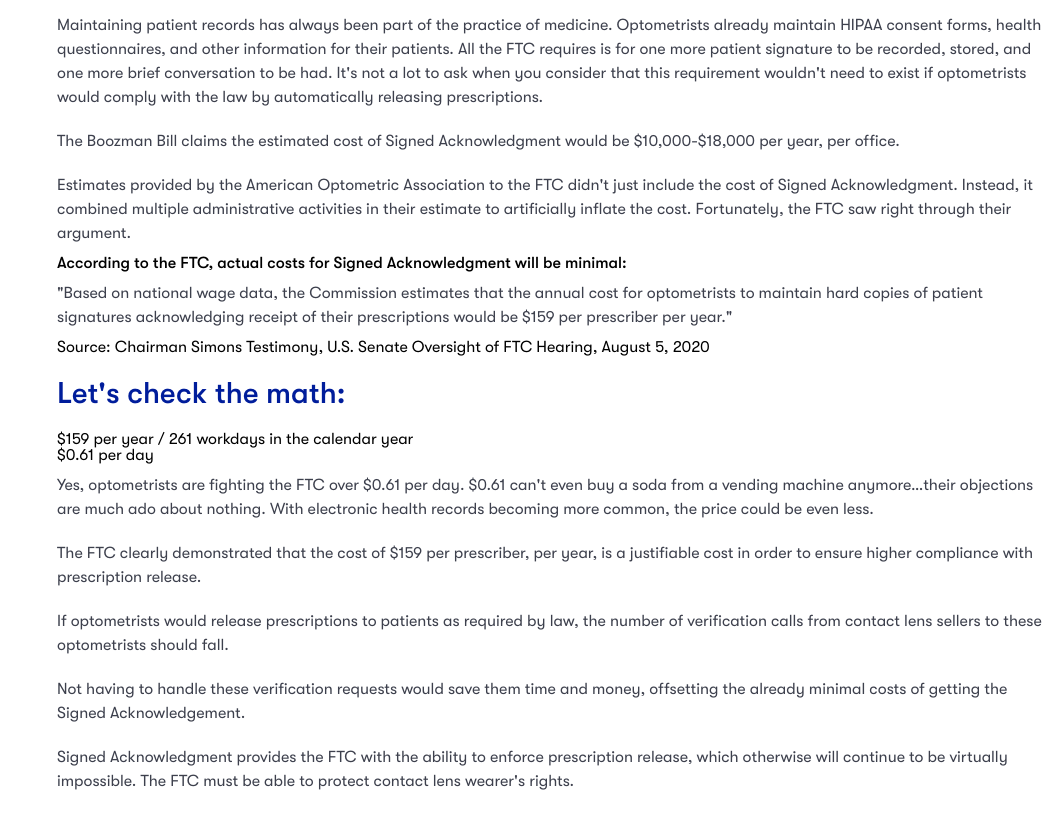
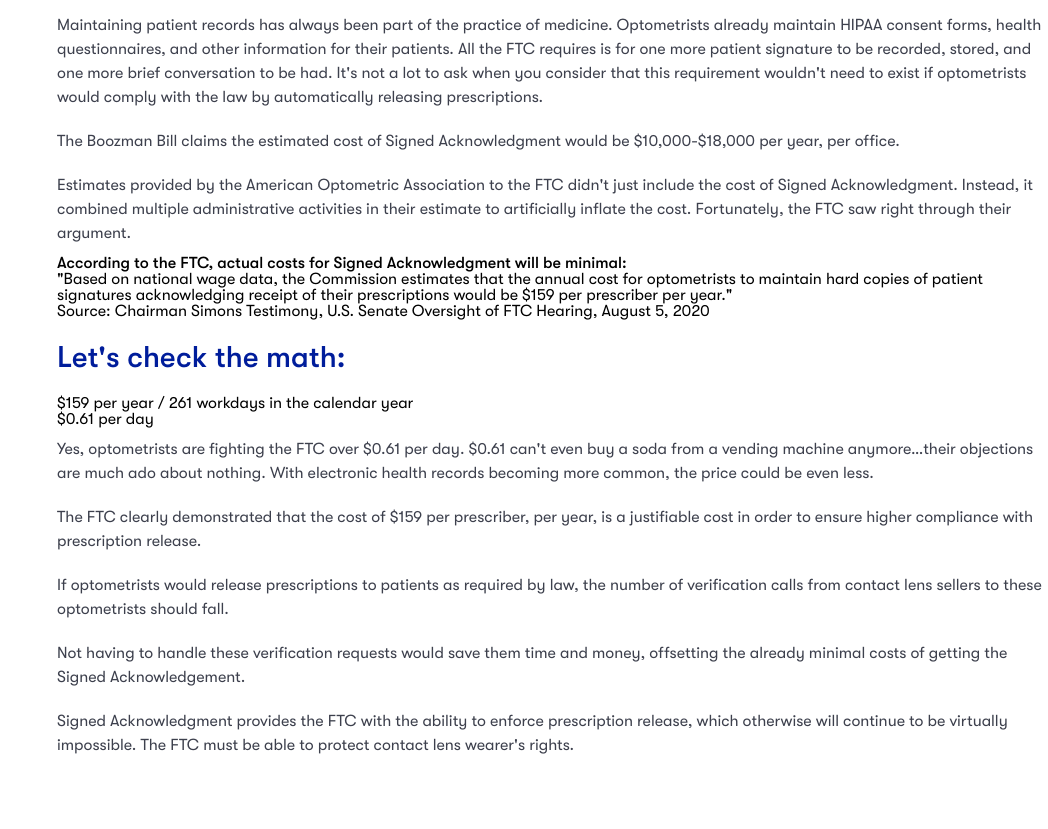
Before and after one commit to Liingo-Devs/1800-clr-microsite, a plain HTML site: page page5.html in a window 1280 px wide. Shown: the part 679-1508 px from the top of the page, without its empty margins (232-1280 px from the left). Drawn offline with Linux system fonts and the light colour scheme; a web font is replaced by a local one.

Commit message:
turn p to blockquote

```diff
--- a/page5.html
+++ b/page5.html
@@ -61,7 +61,7 @@
                 <p>Estimates provided by the American Optometric Association to the FTC didn't just include the cost of Signed Acknowledgment. Instead, it combined multiple administrative activities in their estimate to artificially inflate the cost. Fortunately, the FTC saw right through their argument.</p>
 
                 <h4>According to the FTC, actual costs for Signed Acknowledgment will be minimal:</h4>
-                <p>"Based on national wage data, the Commission estimates that the annual cost for optometrists to maintain hard copies of patient signatures acknowledging receipt of their prescriptions would be $159 per prescriber per year."</p>
+                <blockquote cite="Source: Chairman Simons Testimony, U.S. Senate Oversight of FTC Hearing, August 5, 2020">"Based on national wage data, the Commission estimates that the annual cost for optometrists to maintain hard copies of patient signatures acknowledging receipt of their prescriptions would be $159 per prescriber per year."</blockquote>
                 <span>Source: Chairman Simons Testimony, U.S. Senate Oversight of FTC Hearing, August 5, 2020</span>
 
                 <h3>Let's check the math:</h3>
```
